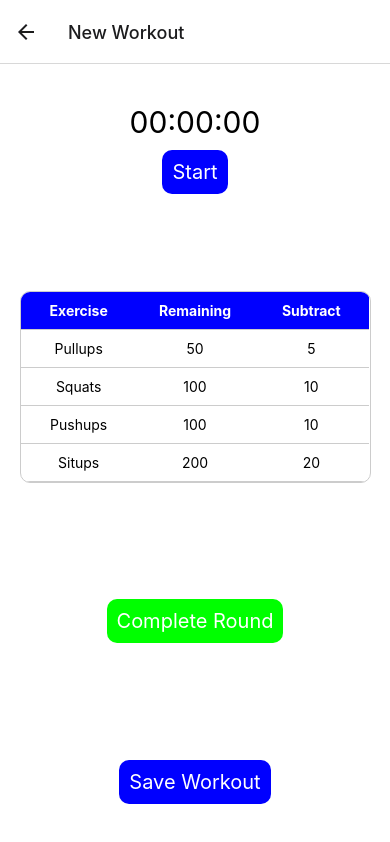
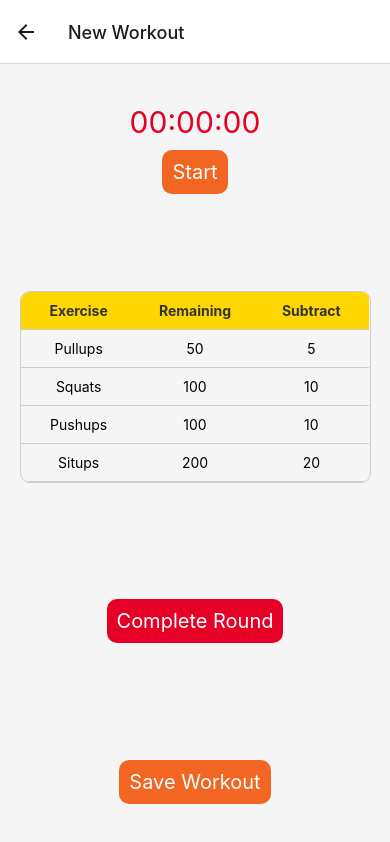
Before and after one commit to SebastienFauque/one-punch-man-workout-app, a React Native app: screen /NewWorkout in a window 390 px wide. Built offline with nearby package versions, Linux system fonts and the light colour scheme.

Commit message:
Adding more color

```diff
--- a/pages/NewWorkoutScreen.tsx
+++ b/pages/NewWorkoutScreen.tsx
@@ -104,7 +104,7 @@ export const NewWorkoutScreen: React.FC = () => {
 const styles = StyleSheet.create({
   container: {
     flex: 1,
-    backgroundColor: '#fff',
+    backgroundColor: '#f5f5f5',
     alignItems: 'center',
     justifyContent: 'space-between',
     paddingTop: 40,
@@ -114,10 +114,11 @@ const styles = StyleSheet.create({
   },
   timerText: {
     fontSize: 30,
+    color: '#e60026', // Red color for the timer text
   },
   timerButton: {
     padding: 10,
-    backgroundColor: '#00f',
+    backgroundColor: '#f26522', // Orange (primary color) for the timer button
     borderRadius: 10,
     marginTop: 10,
   },
@@ -145,12 +146,12 @@ const styles = StyleSheet.create({
   },
   header: {
     fontWeight: 'bold',
-    backgroundColor: '#00f',
-    color: '#fff',
+    backgroundColor: '#ffd700', // Yellow color for the header background
+    color: '#333333', // Dark text color for better contrast
   },
   completeRoundButton: {
     padding: 10,
-    backgroundColor: '#0f0',
+    backgroundColor: '#e60026', // Red color for the complete round button
     borderRadius: 10,
     marginBottom: 20,
   },
@@ -164,7 +165,7 @@ const styles = StyleSheet.create({
   },
   saveWorkoutButton: {
     padding: 10,
-    backgroundColor: '#00f',
+    backgroundColor: '#f26522', // Orange (primary color) for the save workout button
     borderRadius: 10,
   },
   saveWorkoutButtonText: {
```
